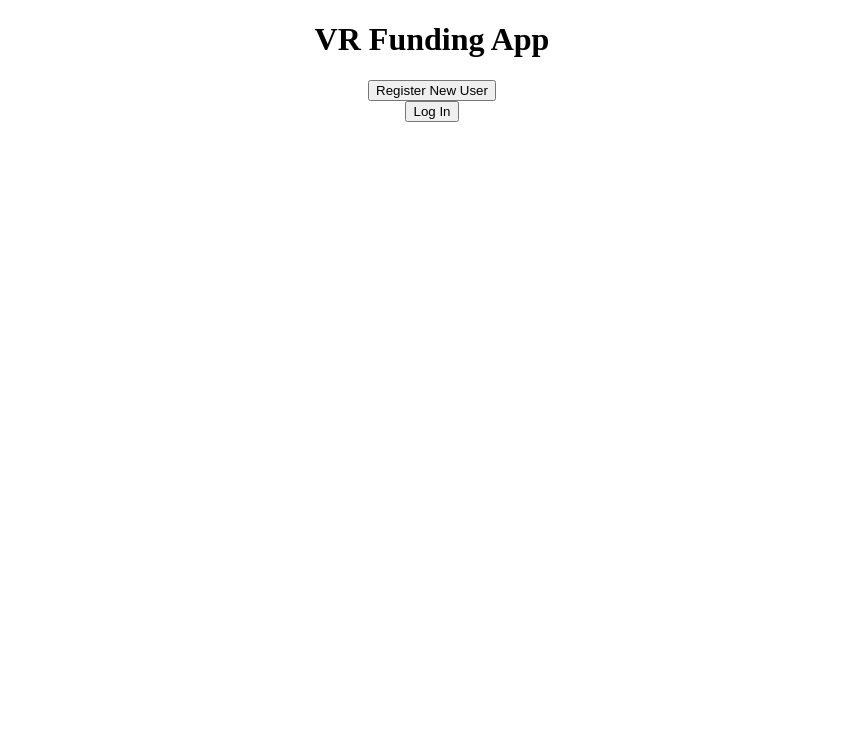
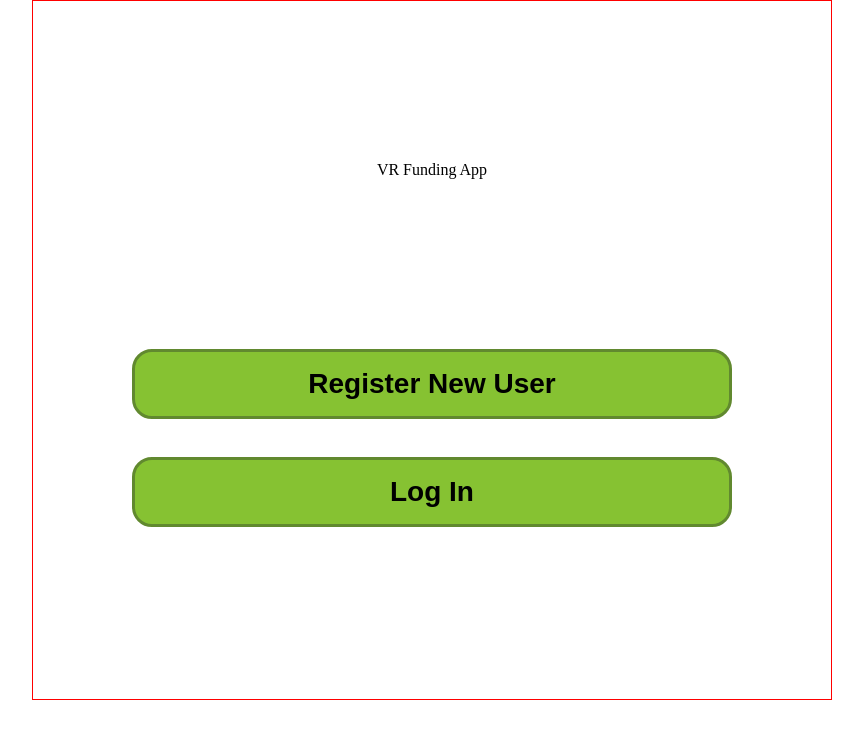
Before and after one commit to build-week-vr-funding/Front-End, a React (Create React App) app in the folder vr-funding/: page / in a window 1280 px wide. Shown: the top 738 px of the page, without its empty margins (208-1071 px from the left). Built offline with nearby package versions, Linux system fonts and the light colour scheme.

Commit message:
Started css + working on creating new projects

```diff
--- a/vr-funding/src/App.css
+++ b/vr-funding/src/App.css
@@ -1,3 +1,45 @@
 .App {
+  width: 100%;
+  height: 100%;
   text-align: center;
+  display: flex;
+  justify-content: center;
+  align-items: center;
 }
+
+.nav-container {
+  border: 1px solid red;
+  width: 800px;
+  height: 700px;
+  display: flex;
+  flex-direction: column;
+  justify-content: space-evenly;
+}
+
+.nav-btn-container {
+  /* border: 1px green solid; */
+  width: 100%;
+  height: 200px;
+  display: flex;
+  flex-direction: column;
+  justify-content: space-evenly;
+}
+
+.nav-btn {
+  width: 600px;
+  height: 70px;
+  border-radius: 20px;
+  border: 3px solid #61892F;
+  background: #86C232;
+  font-size: 28px;
+  font-weight: bolder;
+
+}
+
+.register-btn {
+
+}
+
+.login-btn {
+
+}
--- a/vr-funding/src/App.js
+++ b/vr-funding/src/App.js
@@ -1,5 +1,5 @@
 import React, { Component } from 'react';
-import { Route } from 'react-router-dom'
+import { Redirect, Route } from 'react-router-dom'
 import './App.css';
 
 import Navigation from './components/Navigation';
@@ -11,13 +11,23 @@ class App extends Component {
   constructor(props) {
     super(props);
     this.state = {
+      userId: 0,
       loggedIn: localStorage.token ? true : false,
       loading: false
     }
   }
 
+  componentDidMount() {
+    const token = localStorage.getItem('token')
+    console.log('token', token);
+  }
+
+  updateUserId = (id) => {
+    this.setState({ userId: id })
+  }
+
   handleLogin = () => {
-    this.setState({ isLoggedIn: true })
+    this.setState({ loggedIn: true })
   }
 
   handleLogout = () => {
@@ -28,12 +38,19 @@ class App extends Component {
   }
 
   render() {
+    const { loggedIn, userId } = this.state
     return (
       <div className="App">
-        <Route path="/" exact component={Navigation} />
+        <Route exact path="/" render={() => (
+          loggedIn ? (
+            <Redirect to="/dashboard"/>
+          ) : (
+            <Navigation />
+          )
+        )}/>
         <Route path="/register" component={Register} />
-        <Route path="/login" render={(props) => <Login {...props} handleLogin={this.handleLogin} />} />
-        <Route path="/dashboard" render={(props) => <Dashboard {...props} handleLogout={this.handleLogout} loggedIn={this.state.loggedIn} />} />
+        <Route path="/login" render={(props) => <Login {...props} handleLogin={this.handleLogin} updateUserId={this.updateUserId} loggedIn={loggedIn} />} />
+        <Route path="/dashboard" render={(props) => <Dashboard {...props} userId={userId} handleLogout={this.handleLogout} loggedIn={loggedIn} />} />
       </div>
     )
   }
--- /dev/null
+++ b/vr-funding/src/components/DashboardComponents/CreateProject.js
@@ -0,0 +1,67 @@
+import React from 'react';
+import axios from 'axios';
+
+export default class CreateProject extends React.Component {
+    constructor(props) {
+        super(props)
+        this.state = {
+            projectName: '',
+            projectType: '',
+            description: '',
+            fundingAmount: 0.0,
+            user_id: 0
+        }
+    }
+
+    componentDidMount() {
+        this.setState({ user_id: this.props.userId })
+    }
+
+    submitHandler = e => {
+        e.preventDefault();
+        console.log(this.state)
+        const { projectName, projectType, fundingAmount, description, user_id } = this.state
+        const token = localStorage.getItem('token')
+        const requestOptions = {
+            headers: {
+              Authorization: token
+            }
+          }
+        const newProject = { projectName, projectType, fundingAmount, description, user_id }
+        axios
+            .post('https://vrfp.herokuapp.com/projects', requestOptions, newProject)
+            .then(res => {
+                console.log(res)
+            })
+            .catch(err => {
+                console.log(err)
+            })
+        this.setState({
+            projectName: '',
+            projectType: '',
+            description: '',
+            fundingAmount: 0
+        })
+    }
+
+    changeHandler = e => {
+        console.log(e.target)
+        this.setState({ [e.target.name]: e.target.value})
+    }
+
+    render() {
+        const { projectName, projectType, fundingAmount, description } = this.state
+        return (
+            <div className="create-project-container">
+                <h3>Create new project</h3>
+                <form onSubmit={this.submitHandler}>
+                    <input name="projectName" placeholder="Project Name" value={projectName} onChange={this.changeHandler} />
+                    <input name="projectType" placeholder="Project Type" value={projectType} onChange={this.changeHandler} />
+                    <input type="number" name="fundingAmount" placeholder="Funding Amount" value={fundingAmount} onChange={this.changeHandler} />
+                    <input name="description" placeholder="Description" value={description} onChange={this.changeHandler} />
+                    <button type="submit">Create</button>
+                </form>
+            </div>
+        )
+    }
+}
--- a/vr-funding/src/components/DashboardComponents/Dashboard.js
+++ b/vr-funding/src/components/DashboardComponents/Dashboard.js
@@ -1,13 +1,27 @@
 import React from 'react';
-// import axios from 'axios';
+import axios from 'axios';
+
+import ProjectList from './ProjectList';
+import CreateProject from './CreateProject';
 
 export default class Dashboard extends React.Component {
     constructor(props) {
         super(props);
         this.state = {
             projects: [],
-            id: 0
         }
+    }
+
+    componentDidMount() {
+        const id = this.props.userId
+        axios.get(`https://vrfp.herokuapp.com/projects/${id}`)
+        .then(res => {
+            this.setState({ projects: [res.data] })
+            console.log(this.state.projects)
+        })
+        .catch(err => {
+            console.log(err)
+        })
     }
 
     logout = () => {
@@ -16,10 +30,14 @@ export default class Dashboard extends React.Component {
     }
 
     render() {
+        console.log(this.props.loggedIn, 'user id', this.props.userId)
         return(
             <div className="dashboard-container">
                 <h1> Dashboard </h1>
-                <button onClick={this.logout}>Logout</button>
+                <h2>Projects:</h2>
+                <ProjectList projects={this.state.projects} />
+                <CreateProject userId={this.props.userId} />
+                <button type="submit" onClick={this.logout}>Logout</button>
             </div>
         )
     }
--- /dev/null
+++ b/vr-funding/src/components/DashboardComponents/ProjectCard.js
@@ -0,0 +1,12 @@
+import React from 'react';
+
+export default function ProjectCard(props) {
+    return (
+        <div className='project-card'>
+            <h4>{props.project.projectName}</h4>
+            <p>{`Type: ${props.project.projectType}`}</p>
+            <p>{`Funding: ${props.project.fundingAmount}`}</p>
+            <p>{`Description: ${props.project.description}`}</p>
+        </div>
+    )
+}
--- /dev/null
+++ b/vr-funding/src/components/DashboardComponents/ProjectList.js
@@ -0,0 +1,15 @@
+import React from 'react';
+
+import ProjectCard from './ProjectCard';
+
+export default function ProjectList(props) {
+    return (
+        <div className="project-list-container">
+            {props.projects.map((project, index) => {
+                return (
+                    <ProjectCard project={project} key={index} />
+                )
+            })}
+        </div>
+    )
+}
--- a/vr-funding/src/components/Login.js
+++ b/vr-funding/src/components/Login.js
@@ -15,6 +15,7 @@ class Login extends React.Component {
 
 
     changeHandler = e => {
+        e.preventDefault();
 		this.setState({
 			[e.target.name]: e.target.value,
 		})
@@ -28,6 +29,7 @@ class Login extends React.Component {
             .post('https://vrfp.herokuapp.com/auth/login', { username, password })
             .then(res => {
                 localStorage.setItem('token', res.data.token)
+                this.props.updateUserId(res.data.user.id)
                 this.props.handleLogin()
                 this.props.history.push('/dashboard')
             })
@@ -37,6 +39,7 @@ class Login extends React.Component {
     }
 
     render() {
+        console.log(this.props.loggedIn)
         const { username, password } = this.state
 
         return (
--- a/vr-funding/src/components/Navigation.js
+++ b/vr-funding/src/components/Navigation.js
@@ -8,12 +8,13 @@ export default function Navigation() {
             <h1> VR Funding App </h1>
             <div className="nav-btn-container">
                 <Link to="/register">
-                    <button>Register New User</button>
+                    <button className="register-btn nav-btn" >Register New User</button>
                 </Link><br />
                 <Link to="/login">
-                    <button>Log In</button>
+                    <button className="login-btn nav-btn" >Log In</button>
                 </Link>
             </div>
         </div>
     )
+
 }
--- a/vr-funding/src/components/Register.js
+++ b/vr-funding/src/components/Register.js
@@ -35,8 +35,8 @@ class Register extends React.Component {
         })
     }
 
-    changeHandler = evt => {
-        this.setState({ [evt.target.name]: evt.target.value})
+    changeHandler = e => {
+        this.setState({ [e.target.name]: e.target.value})
     }
 
     render() {
--- a/vr-funding/src/index.css
+++ b/vr-funding/src/index.css
@@ -0,0 +1,58 @@
+  /* http://meyerweb.com/eric/tools/css/reset/
+   v2.0 | 20110126
+   License: none (public domain)
+*/
+
+html, body, div, span, applet, object, iframe,
+h1, h2, h3, h4, h5, h6, p, blockquote, pre,
+a, abbr, acronym, address, big, cite, code,
+del, dfn, em, img, ins, kbd, q, s, samp,
+small, strike, strong, sub, sup, tt, var,
+b, u, i, center,
+dl, dt, dd, ol, ul, li,
+fieldset, form, label, legend,
+table, caption, tbody, tfoot, thead, tr, th, td,
+article, aside, canvas, details, embed,
+figure, figcaption, footer, header, hgroup,
+menu, nav, output, ruby, section, summary,
+time, mark, audio, video {
+	margin: 0;
+	padding: 0;
+	border: 0;
+	font-size: 100%;
+	font: inherit;
+	vertical-align: baseline;
+}
+/* HTML5 display-role reset for older browsers */
+article, aside, details, figcaption, figure,
+footer, header, hgroup, menu, nav, section {
+	display: block;
+}
+body {
+	line-height: 1;
+}
+ol, ul {
+	list-style: none;
+}
+blockquote, q {
+	quotes: none;
+}
+blockquote:before, blockquote:after,
+q:before, q:after {
+	content: '';
+	content: none;
+}
+table {
+	border-collapse: collapse;
+	border-spacing: 0;
+}
+/*End Reset*/
+
+* {
+    box-sizing: border-box;
+}
+
+html, body {
+	height: 100%;
+	width:100%;
+}
```
